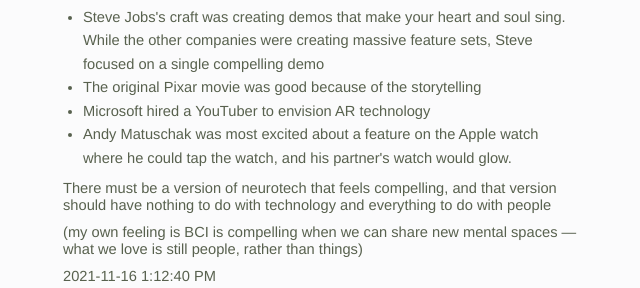
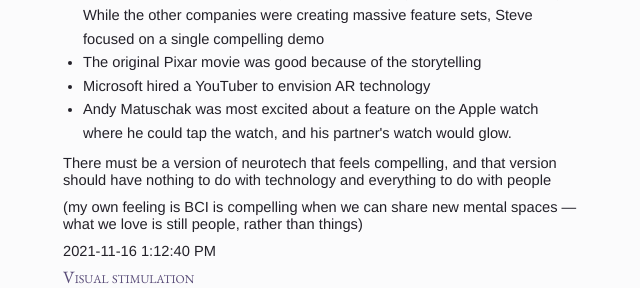
Before and after one commit to io0/io0.github.io, a Gatsby site: page / in a window 1280 px wide. Shown: the part 182-470 px from the top of the page, without its empty margins (217-857 px from the left). Built offline with nearby package versions, Linux system fonts and the light colour scheme; Gatsby itself is replaced by a stand-in of ours.

Commit message:
styles and gitignore

```diff
--- a/src/styles/global.css
+++ b/src/styles/global.css
@@ -15,7 +15,7 @@ body {
 
 p,
 li {
-  color: #58614e;
+  color: #232129;
   font-family: "Helvetica Neue", "Arial", sans-serif;
   font-size: 11pt;
   font-style: normal;
@@ -116,6 +116,15 @@ blockquote p {
   line-height: 1.15;
   padding-bottom: 10px;
 }
+.preview h1 {
+  font-family: "EB Garamond";
+  font-variant-caps: small-caps;
+  font-size: 13pt;
+  font-style: normal;
+  font-weight: 400;
+  line-height: 17px;
+  padding-bottom: 10px;
+}
 .blog-post a {
   color: #008b66;
   text-decoration: none;
```
Also changed, not shown: 1 other file.
